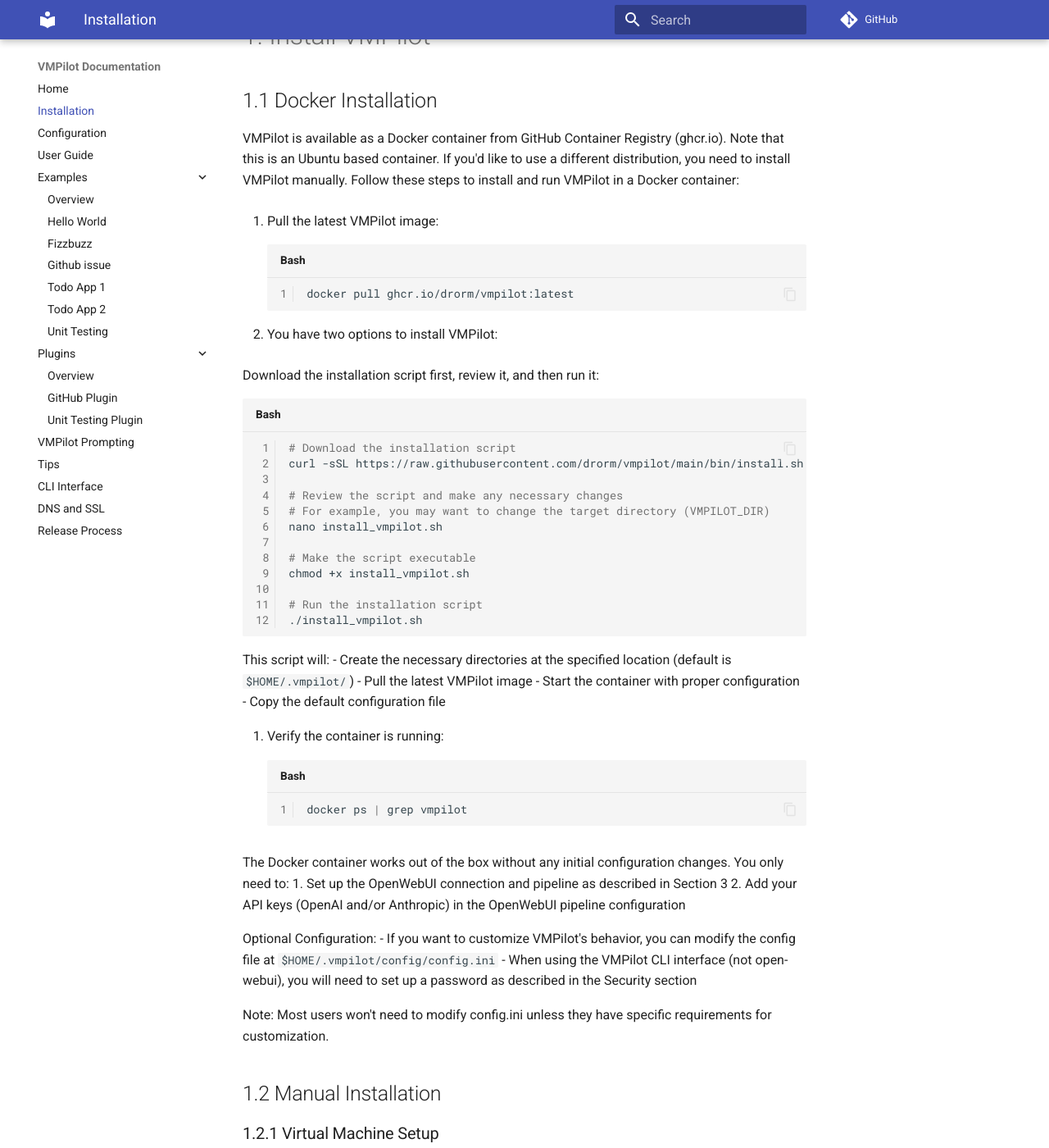
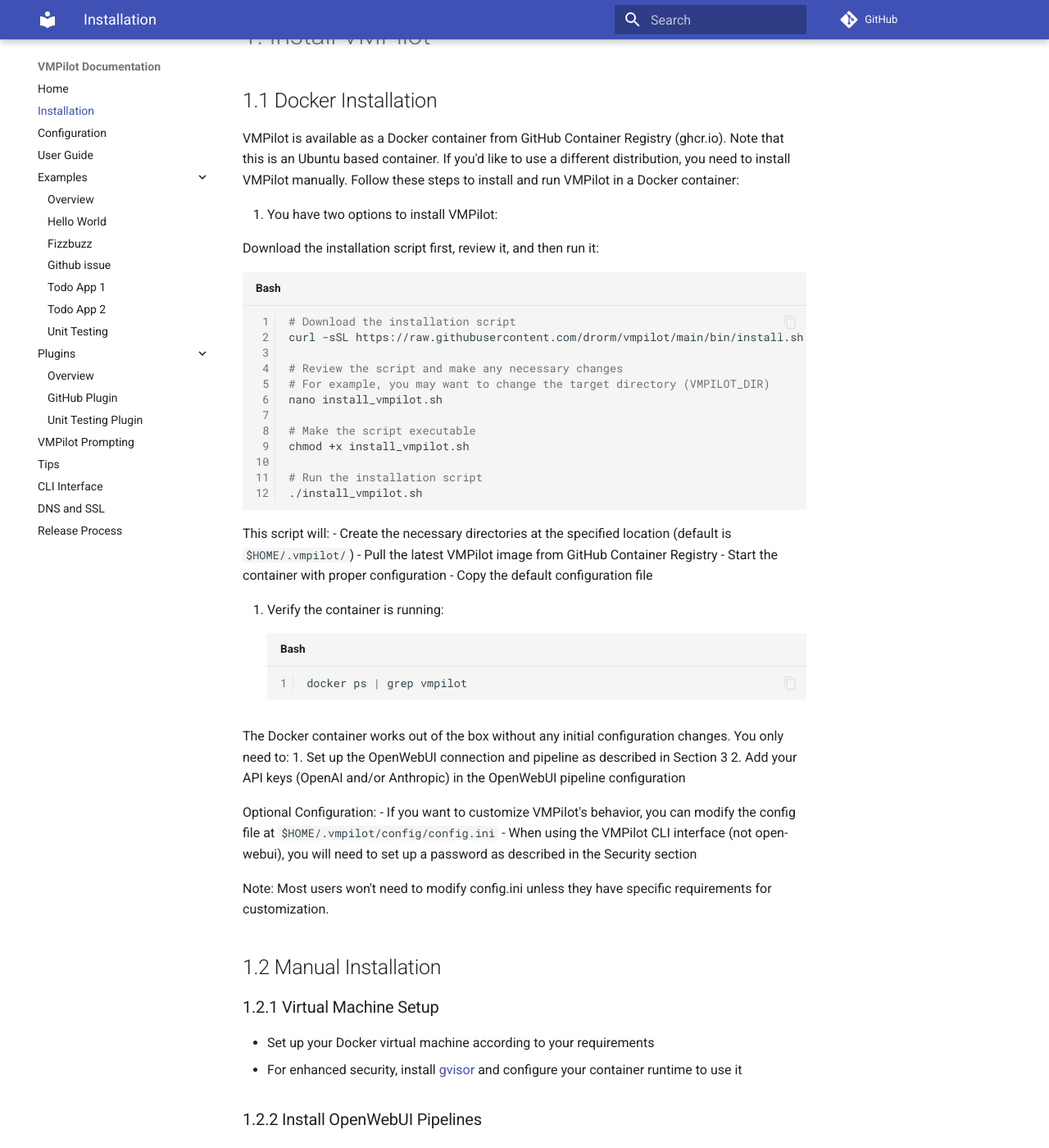
Before and after one commit to drorm/vmpilot, an MkDocs documentation site: the page built from docs/source/installation.md, in a window 1280 px wide and 1400 px high, scrolled down 1161 px. Shown: the whole window at 82% size. Built offline with MkDocs 1.6.1 and Material for MkDocs 9.7.7, drawn with Linux system fonts in a browser that asks for light colours; comment, search, counter and statistics services are not loaded.

Commit message:
Update installation instructions to remove redundant image pull step

````diff
--- a/docs/source/installation.md
+++ b/docs/source/installation.md
@@ -24,12 +24,7 @@ For secure access setup, we recommend you complete the [DNS and SSL Setup](dns_s
 VMPilot is available as a Docker container from GitHub Container Registry (ghcr.io). Note that this is an Ubuntu based container. If you'd like to use a different distribution, you need to install VMPilot manually.
 Follow these steps to install and run VMPilot in a Docker container:
 
-1. Pull the latest VMPilot image:
-```bash
-docker pull ghcr.io/drorm/vmpilot:latest
-```
-
-2. You have two options to install VMPilot:
+1. You have two options to install VMPilot:
 
 Download the installation script first, review it, and then run it:
 
@@ -50,7 +45,7 @@ chmod +x install_vmpilot.sh
 
 This script will:
 - Create the necessary directories at the specified location (default is `$HOME/.vmpilot/`)
-- Pull the latest VMPilot image
+- Pull the latest VMPilot image from GitHub Container Registry
 - Start the container with proper configuration
 - Copy the default configuration file
 
````
